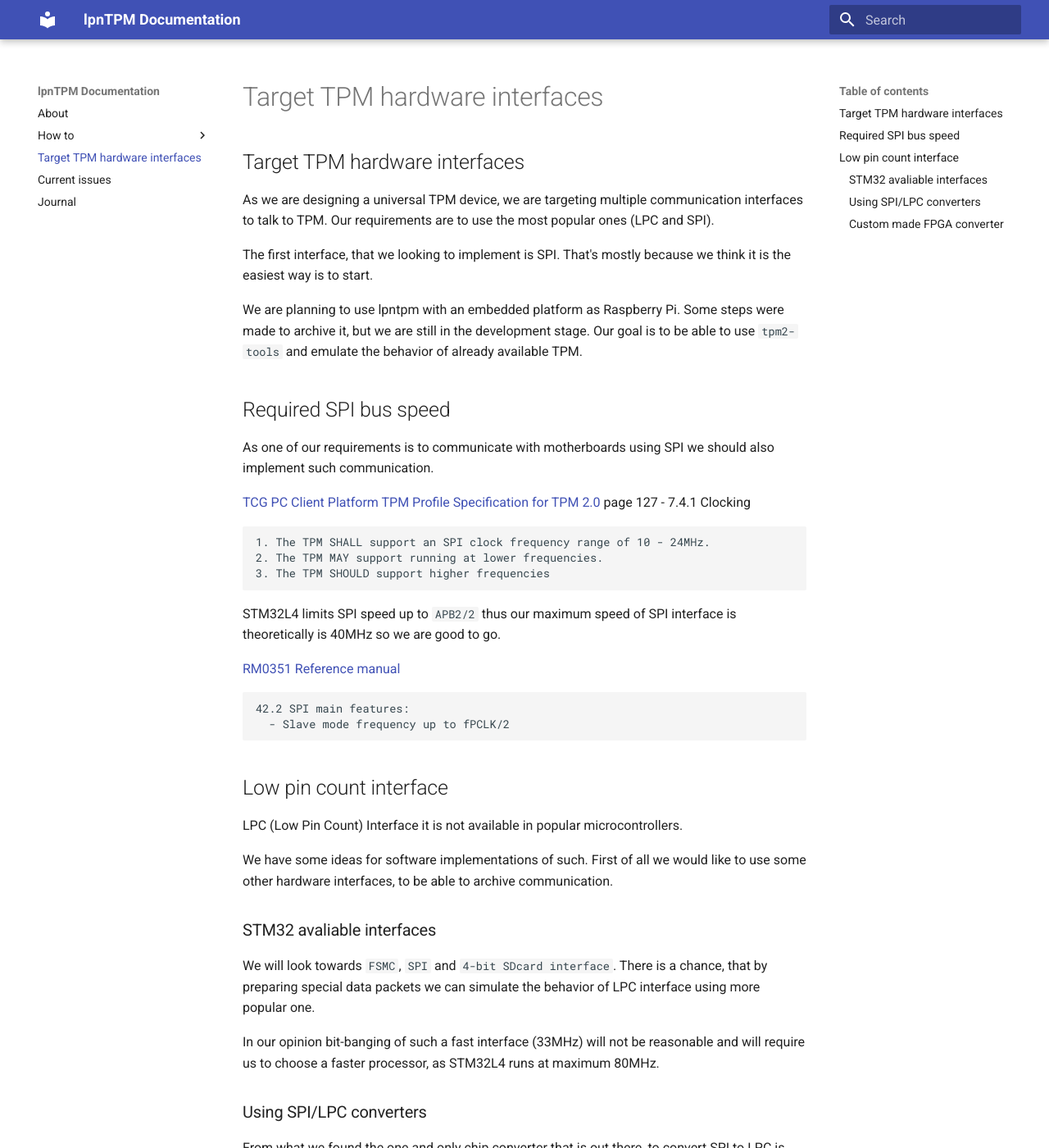
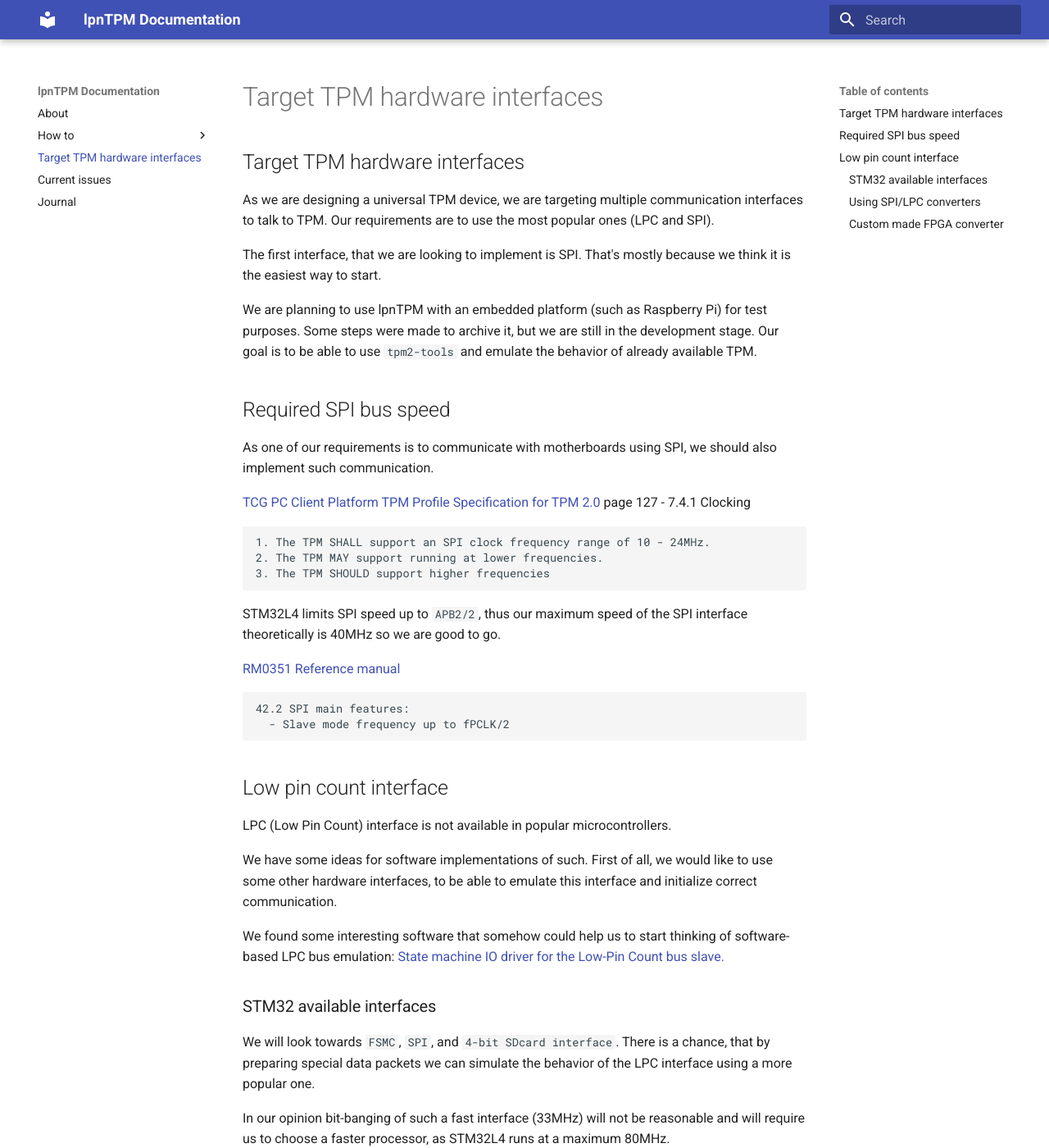
Before and after one commit to lpn-plant/lpntpm-docs, an MkDocs documentation site: the page built from docs/hardware_interfaces.md, in a window 1280 px wide and 1400 px high. Shown: the whole window at 82% size. Built offline with MkDocs 1.6.1 and Material for MkDocs 9.7.7, drawn with Linux system fonts in a browser that asks for light colours; some of the changed text lies outside the part shown.

Commit message:
docs/hardware_interfaces.md pull request sugestions implemented

````diff
--- a/docs/hardware_interfaces.md
+++ b/docs/hardware_interfaces.md
@@ -1,20 +1,21 @@
 ## Target TPM hardware interfaces
 
-As we are designing a universal TPM device, we are targeting multiple communication
-interfaces to talk to TPM. Our requirements are to use the most popular ones (LPC
-and SPI).
+As we are designing a universal TPM device, we are targeting multiple
+communication interfaces to talk to TPM. Our requirements are to use the most
+popular ones (LPC and SPI).
 
-The first interface, that we looking to implement is SPI. That's mostly because we
-think it is the easiest way is to start.
+The first interface, that we are looking to implement is SPI. That's mostly
+because we think it is the easiest way to start.
 
-We are planning to use lpntpm with an embedded platform as Raspberry Pi.
+We are planning to use lpnTPM with an embedded platform (such as Raspberry Pi)
+for test purposes.
 Some steps were made to archive it, but we are still in the development stage.
 Our goal is to be able to use `tpm2-tools` and emulate the behavior of
 already available TPM.
 
 ## Required SPI bus speed
 
-As one of our requirements is to communicate with motherboards using SPI we
+As one of our requirements is to communicate with motherboards using SPI, we
 should also implement such communication.
 
 [TCG PC Client Platform TPM Profile Specification for TPM 2.0](https://trustedcomputinggroup.org/wp-content/uploads/PC-Client-Specific-Platform-TPM-Profile-for-TPM-2p0-v1p04_r0p37_pub-1.pdf)
@@ -26,8 +27,8 @@ page 127 - 7.4.1 Clocking
 3. The TPM SHOULD support higher frequencies
 ```
 
-STM32L4 limits SPI speed up to `APB2/2` thus our maximum speed of SPI interface
-is theoretically is 40MHz so we are good to go.
+STM32L4 limits SPI speed up to `APB2/2`, thus our maximum speed of the SPI
+interface theoretically is 40MHz so we are good to go.
 
 [RM0351 Reference manual](https://www.st.com/resource/en/reference_manual/rm0351-stm32l47xxx-stm32l48xxx-stm32l49xxx-and-stm32l4axxx-advanced-armbased-32bit-mcus-stmicroelectronics.pdf)
 
@@ -38,21 +39,25 @@ is theoretically is 40MHz so we are good to go.
 
 ## Low pin count interface
 
-LPC (Low Pin Count) Interface it is not available in popular microcontrollers.
+LPC (Low Pin Count) interface is not available in popular microcontrollers.
 
 We have some ideas for software implementations of such.
-First of all we would like to use some other hardware interfaces, to be able to
-archive communication.
+First of all, we would like to use some other hardware interfaces, to be able to
+emulate this interface and initialize correct communication.
 
-### STM32 avaliable interfaces
+We found some interesting software that somehow could help us to start thinking
+of software-based LPC bus emulation:
+[State machine IO driver for the Low-Pin Count bus slave.](https://github.com/eddiecorrigall/LPCSlave)
 
-We will look towards `FSMC`, `SPI` and `4-bit SDcard interface`. There is a
+### STM32 available interfaces
+
+We will look towards `FSMC`, `SPI`, and `4-bit SDcard interface`. There is a
 chance, that by preparing special data packets we can simulate the behavior of
-LPC interface using more popular one.
+the LPC interface using a more popular one.
 
-In our opinion bit-banging of such a fast interface (33MHz) will not be reasonable
-and will require us to choose a faster processor, as STM32L4 runs at maximum
-80MHz.
+In our opinion bit-banging of such a fast interface (33MHz) will not be
+reasonable and will require us to choose a faster processor, as STM32L4 runs at
+a maximum 80MHz.
 
 ### Using SPI/LPC converters
 
@@ -60,20 +65,18 @@ From what we found the one and only chip converter that is out there, to convert
 SPI to LPC is
 [Microchip ECE1200](https://www.microchip.com/en-us/products/embedded-controllers-and-super-io/espi-to-lpc-bridge)
 
-It uses Enhanced `Serial Peripheral Interface (eSPI)`, which is slightly modified
-version of SPI interface.
+It uses Enhanced `Serial Peripheral Interface (eSPI)`, which is a slightly
+modified version of the SPI interface.
 
 This outcome and FPGA one, listed below would reduce the need for main
 uC computing power.
 
-
 ### Custom made FPGA converter
 
-[Lattice Design software - LPC Controller](https://www.latticesemi.com/products/designsoftwareandip/intellectualproperty/referencedesigns/referencedesigns02/lpcbuscontroller)
-
-Lattice software stack offers LPC implementation for FPGA's and if we want to
-implement it that way, it would be a clear and elegant solution to create some
-kind of SPI>LPC converter.
+Lattice software stack
+[offers LPC implementation for FPGA's](https://www.latticesemi.com/products/designsoftwareandip/intellectualproperty/referencedesigns/referencedesigns02/lpcbuscontroller)
+and if we want to implement it that way, it would be a clear and elegant
+solution to create some kind of SPI>LPC converter.
 
 Lattice XO2 series, avaliable in WLCSP25/WLCSP36 package (2,5mm x 2,5mm) would
 be sufficient.
````
